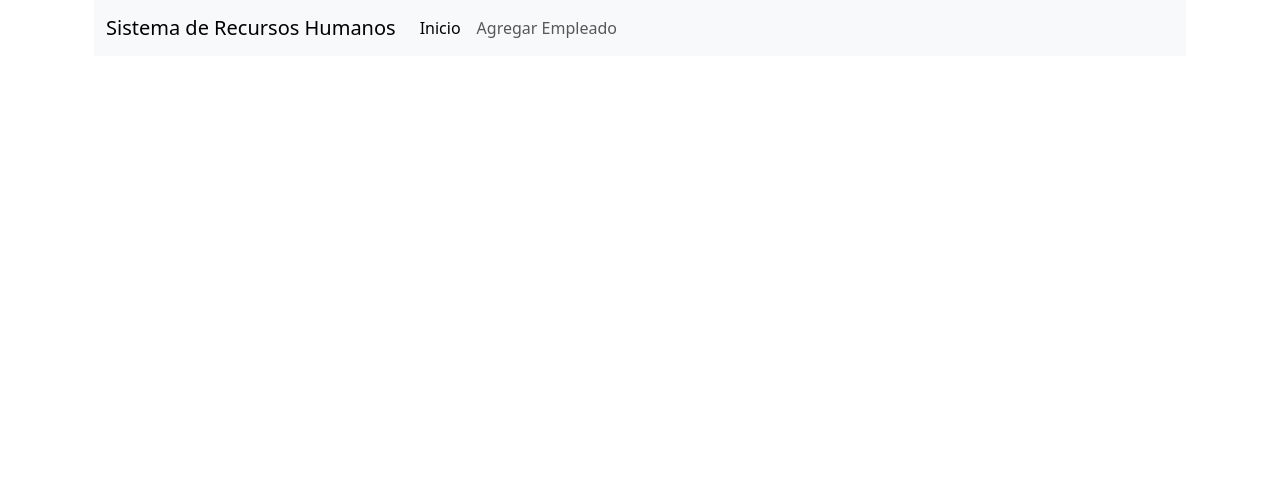
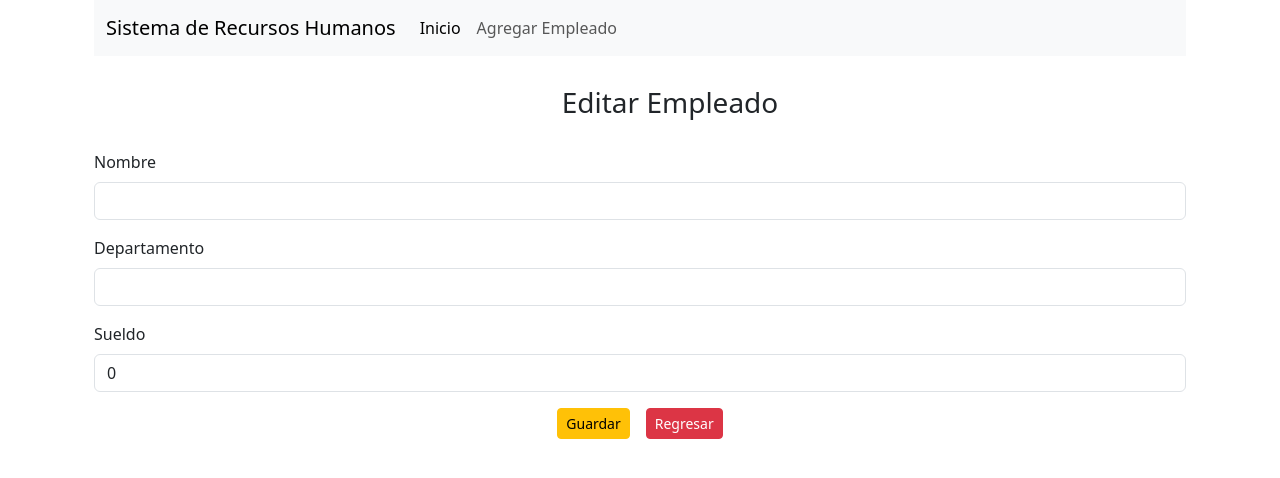
Before and after one commit to DeathbatO13/Human-Resources-System--Full-Stack-Spring-Boot---React, a React (Create React App) app in the folder rh-react/: page /editar/1 in a window 1280 px wide. Shown: the top 478 px of the page. Built offline with nearby package versions, Linux system fonts and the light colour scheme.

Commit message:
Boton Editar

```diff
--- a/rh-react/src/App.js
+++ b/rh-react/src/App.js
@@ -1,6 +1,7 @@
 import { BrowserRouter, Route, Routes } from "react-router-dom";
 import ListadoEmpleados from "./empleados/ListadoEmpleados";
 import AgregarEmpleado from './empleados/AgregarEmpleado';
+import EditarEmpleado from './empleados/EditarEmpleado';
 import Navegacion from "./plantilla/Navegacion";
 
 
@@ -12,6 +13,7 @@
         <Routes>
           <Route exact path="/" element={<ListadoEmpleados />}/>
           <Route exact path="/agregar" element={<AgregarEmpleado />}/>
+          <Route exact path="/editar/:id" element={<EditarEmpleado />}/>
         </Routes>
 
       </BrowserRouter>
--- /dev/null
+++ b/rh-react/src/empleados/EditarEmpleado.js
@@ -0,0 +1,61 @@
+import axios from 'axios';
+import React, { useState } from 'react'
+import { useNavigate } from 'react-router-dom';
+
+export default function EditarEmpleado() {
+
+    let navegacion = useNavigate();
+
+    const [empleado, setEmpleado] = useState({
+        nombre: '',
+        departamento: '',
+        sueldo: 0
+    });
+
+    const { nombre, departamento, sueldo } = empleado;
+
+    const onInputChange = (e) => {
+        setEmpleado({ ...empleado, [e.target.name]: e.target.value });
+    }
+
+    const onSubmit = async (e) => {
+        e.preventDefault();
+        const urlBase = "http://localhost:8080/rh-app/empleados";
+        await axios.post(urlBase, empleado);
+        navegacion('/');
+    }
+
+
+  return (
+    <div className='container'>
+        <div className='container text-center' style={{margin: '30px'}}>
+            <h3>Editar Empleado</h3>
+        </div>
+        <form onSubmit={(e)=>onSubmit(e)}>
+            <div className="mb-3">
+                <label htmlFor="nombre" className="form-label">Nombre</label>
+                <input type="text" className="form-control" id="nombre" name="nombre" required={true}
+                value={nombre} onChange={(e)=>onInputChange(e)}/>
+
+            </div>
+
+            <div className="mb-3">
+                <label htmlFor="departamento" className="form-label">Departamento</label>
+                <input type="text" className="form-control" id="departamento" name="departamento"
+                value={departamento} onChange={(e)=>onInputChange(e)}/>
+            </div>
+
+            <div className="mb-3">
+                <label htmlFor="sueldo" className="form-label">Sueldo</label>
+                <input type="number" step="any" className="form-control" id="sueldo" name="sueldo"
+                value={sueldo} onChange={(e)=>onInputChange(e)}/>
+            </div>
+
+            <div className='text-center'>
+                <button type="submit" className="btn btn-warning btn-sm me-3">Guardar</button>
+                <a href="/" className="btn btn-danger btn-sm">Regresar</a>
+            </div>
+        </form>
+    </div>
+  )
+}
--- a/rh-react/src/empleados/ListadoEmpleados.js
+++ b/rh-react/src/empleados/ListadoEmpleados.js
@@ -1,4 +1,5 @@
 import axios from 'axios';
+import { Link } from 'react-router-dom';
 import React, { useEffect, useState } from 'react'
 import { NumericFormat } from 'react-number-format';
 
@@ -31,6 +32,7 @@
                     <th scope="col">Empleado</th>
                     <th scope="col">Departamento</th>
                     <th scope="col">Sueldo</th>
+                    <th scope="col">Acciones</th>
                 </tr>
             </thead>
             <tbody>
@@ -48,6 +50,11 @@
                                 decimalScale={2}
                                 fixedDecimalScale={true}
                             /></td>
+                            <td>
+                                <Link to={`/editar/${empleado.idEmpleado}`}
+                                className="btn btn-primary btn-sm me-3">Editar</Link>
+
+                            </td>
                         </tr>
                     ))
                 }
```
Also changed, not shown: 1 other file (tests, documents, lock files or other folders).
